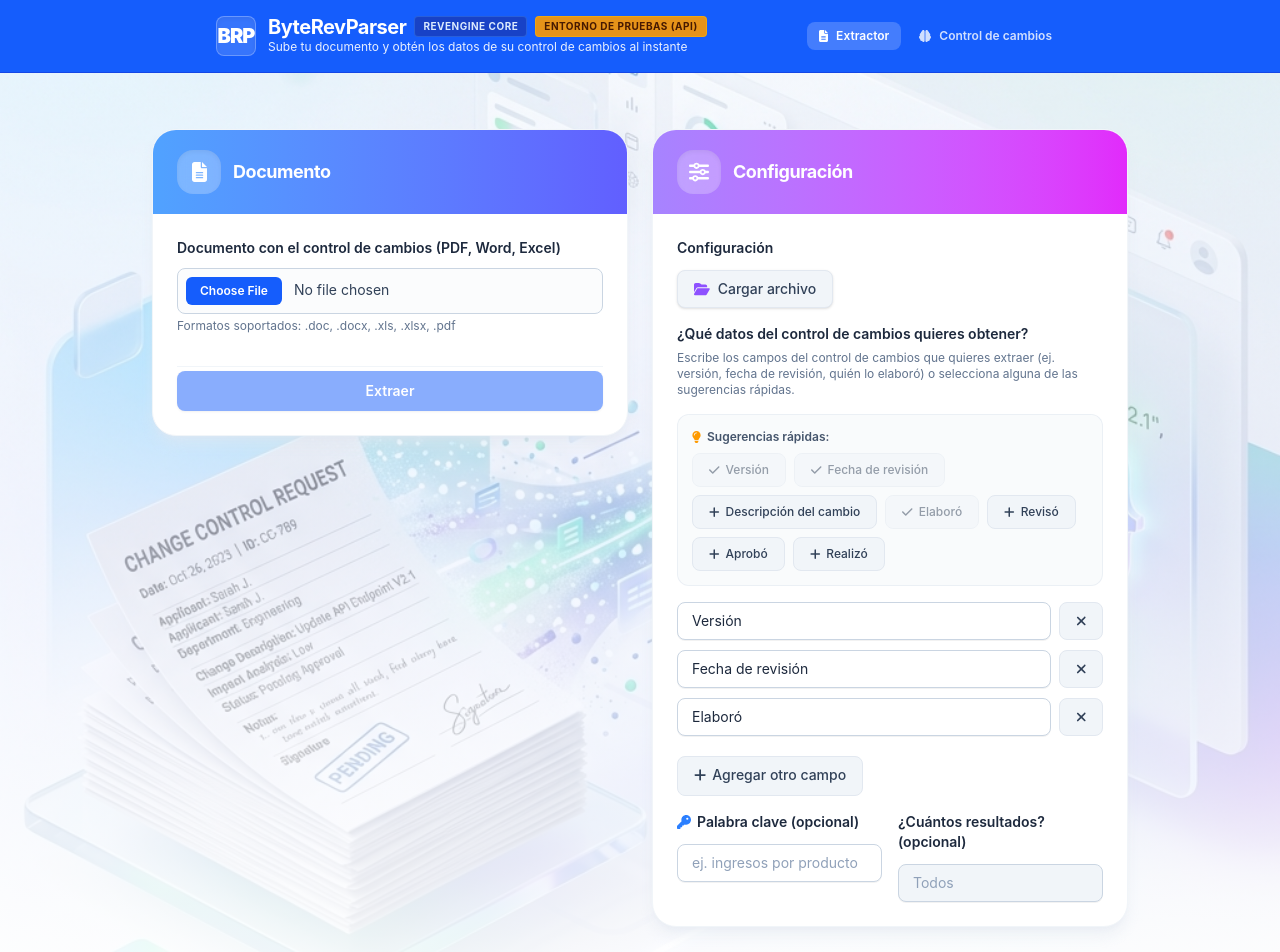
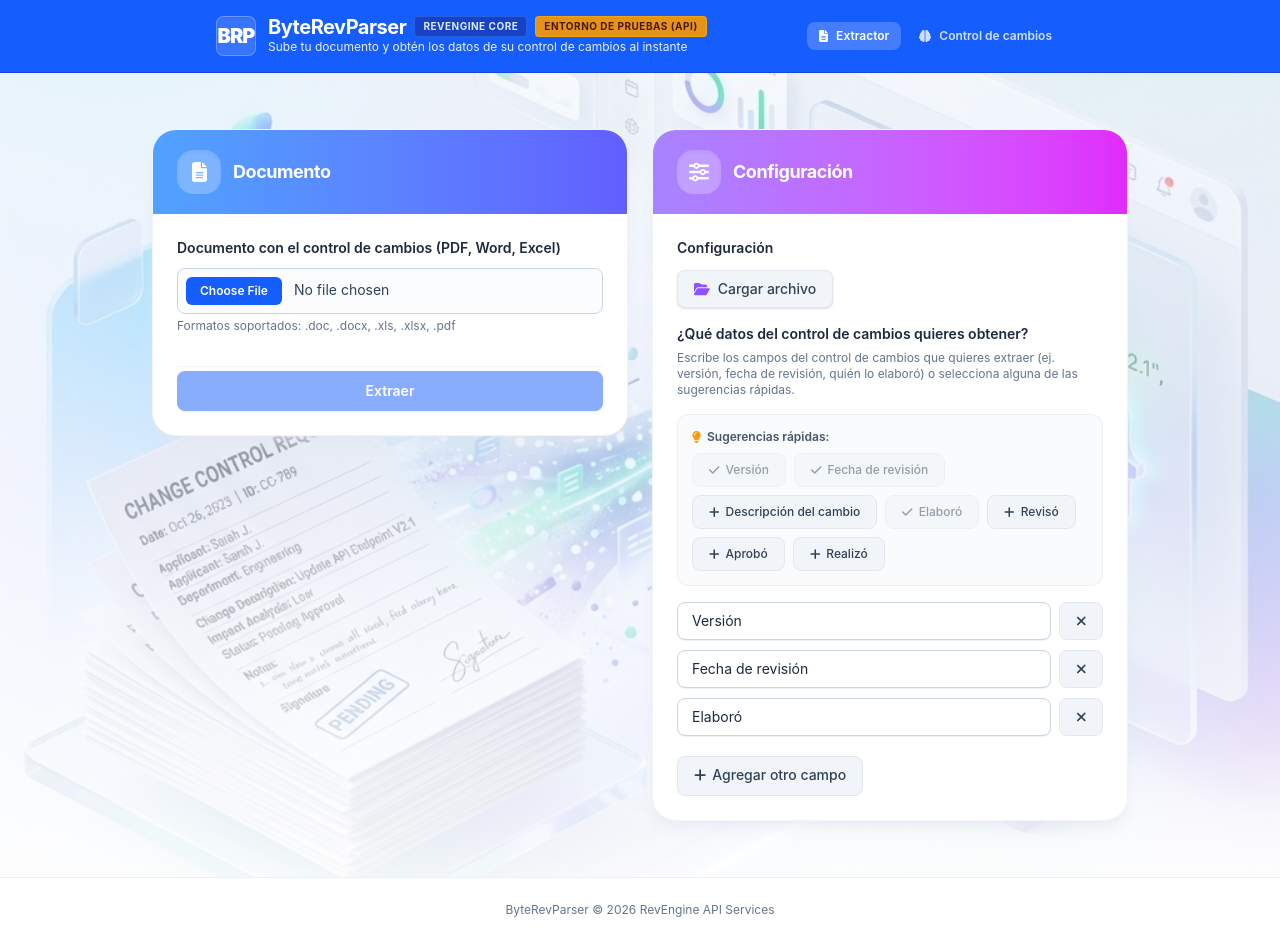
Before and after one commit to Edahi98/ByteRevParser, a React app in the folder frontend/: page / in a window 1280 px wide. Shown: the top 952 px of the page. Built offline with nearby package versions, Linux system fonts and the light colour scheme; the HTML template or start-up script is replaced by a standard one.

Commit message:
feat(frontend): simplify pipeline form to schema-only
Drops the mode selector remnants (pipelineModes.js was already
unreachable dead code) and the query/top_k reranking fields — schema
is now the only extra input, and the submit button is disabled until
at least one schema field is filled in.

```diff
--- a/frontend/src/components/molecules/QueryField.jsx
+++ /dev/null
@@ -1,22 +0,0 @@
-import { FontAwesomeIcon } from '@fortawesome/react-fontawesome'
-import { faKey } from '@fortawesome/free-solid-svg-icons'
-import { Label } from '../atoms/Label'
-import { TextInput } from '../atoms/TextInput'
-
-export function QueryField({ value, onChange, accent = 'blue' }) {
-  return (
-    <div className="flex flex-col gap-1.5">
-      <Label htmlFor="pipeline-query">
-        <FontAwesomeIcon icon={faKey} className="mr-1.5 text-blue-500" />
-        Palabra clave (opcional)
-      </Label>
-      <TextInput
-        id="pipeline-query"
-        value={value}
-        onChange={onChange}
-        placeholder="ej. ingresos por producto"
-        accent={accent}
-      />
-    </div>
-  )
-}
--- a/frontend/src/components/molecules/TopKField.jsx
+++ /dev/null
@@ -1,20 +0,0 @@
-import { Label } from '../atoms/Label'
-import { TextInput } from '../atoms/TextInput'
-
-export function TopKField({ value, onChange, disabled, accent = 'blue' }) {
-  return (
-    <div className="flex flex-col gap-1.5">
-      <Label htmlFor="pipeline-top-k">¿Cuántos resultados? (opcional)</Label>
-      <TextInput
-        id="pipeline-top-k"
-        type="number"
-        min={1}
-        value={value}
-        onChange={onChange}
-        placeholder="Todos"
-        disabled={disabled}
-        accent={accent}
-      />
-    </div>
-  )
-}
--- a/frontend/src/components/organisms/PipelineForm.jsx
+++ b/frontend/src/components/organisms/PipelineForm.jsx
@@ -6,9 +6,6 @@ import { GradientCard } from '../molecules/GradientCard'
 import { FileField } from '../molecules/FileField'
 import { SchemaBuilderField } from '../molecules/SchemaBuilderField'
 import { PipelineJsonField } from '../molecules/PipelineJsonField'
-import { QueryField } from '../molecules/QueryField'
-import { TopKField } from '../molecules/TopKField'
-import { pipelineModes } from '../../data/pipelineModes'
 import { useFileText } from '../../hooks/useFileText'
 
 export function PipelineForm({ onSubmit, isLoading }) {
@@ -16,8 +13,6 @@ export function PipelineForm({ onSubmit, isLoading }) {
   const [simpleFields, setSimpleFields] = useState(['Versión', 'Fecha de revisión', 'Elaboró'])
   const [pipeline, setPipeline] = useState(null)
   const [pipelineFileName, setPipelineFileName] = useState(null)
-  const [query, setQuery] = useState('')
-  const [topK, setTopK] = useState('')
 
   const loadPipelineFromFile = useFileText(setPipeline)
 
@@ -28,27 +23,21 @@ export function PipelineForm({ onSubmit, isLoading }) {
     loadPipelineFromFile(selectedFile)
   }
 
+  const validFields = simpleFields.map((f) => f.trim()).filter((f) => f.length > 0)
+
   const handleSubmit = (event) => {
     event.preventDefault()
-    if (!file || !pipeline) return
+    if (!file || !pipeline || validFields.length === 0) return
 
-    let finalSchema = null
-    const validFields = simpleFields.map((f) => f.trim()).filter((f) => f.length > 0)
-    if (validFields.length > 0) {
-      const schemaObj = {}
-      validFields.forEach((fieldName) => {
-        schemaObj[fieldName] = ''
-      })
-      finalSchema = JSON.stringify(schemaObj, null, 2)
-    }
+    const schemaObj = {}
+    validFields.forEach((fieldName) => {
+      schemaObj[fieldName] = ''
+    })
 
     onSubmit({
       file,
       pipeline,
-      mode: pipelineModes[0].value,
-      query: query || null,
-      topK: query ? topK || null : null,
-      schema: finalSchema,
+      schema: JSON.stringify(schemaObj, null, 2),
     })
   }
 
@@ -67,7 +56,7 @@ export function PipelineForm({ onSubmit, isLoading }) {
               <FileField accent="blue" fileName={file?.name} onChange={(event) => setFile(event.target.files[0] ?? null)} />
 
               <div className="pt-1 mt-4 border-t border-slate-100">
-                <Button type="submit" disabled={!file || !pipeline || isLoading}>
+                <Button type="submit" disabled={!file || !pipeline || validFields.length === 0 || isLoading}>
                   {isLoading ? (
                     <span className="inline-flex items-center justify-center gap-2">
                       <svg className="animate-spin h-4 w-4 text-white" viewBox="0 0 24 24" fill="none">
@@ -87,11 +76,6 @@ export function PipelineForm({ onSubmit, isLoading }) {
             <GradientCard icon={<FontAwesomeIcon icon={faSliders} />} title="Configuración" gradient="violet">
               <PipelineJsonField fileName={pipelineFileName} onLoadFile={handleLoadPipelineFile} />
               <SchemaBuilderField accent="violet" fields={simpleFields} onChange={setSimpleFields} />
-
-              <div className="grid grid-cols-1 sm:grid-cols-2 gap-4">
-                <QueryField value={query} onChange={(event) => setQuery(event.target.value)} />
-                <TopKField value={topK} onChange={(event) => setTopK(event.target.value)} disabled={!query} />
-              </div>
             </GradientCard>
           </div>
         </div>
--- a/frontend/src/components/organisms/ResultPanel.jsx
+++ b/frontend/src/components/organisms/ResultPanel.jsx
@@ -55,7 +55,7 @@ export function ResultPanel({ result, error, isLoading }) {
           </div>
           <div className="p-6">
             <pre className="w-full overflow-auto max-h-96 font-mono text-xs bg-slate-900 text-slate-100 rounded-2xl p-5 leading-relaxed shadow-inner">
-              {typeof result.result === 'string' ? result.result : JSON.stringify(result.result, null, 2)}
+              {JSON.stringify(result.result, null, 2)}
             </pre>
           </div>
         </div>
--- a/frontend/src/data/pipelineModes.js
+++ /dev/null
@@ -1,4 +0,0 @@
-export const pipelineModes = [
-  { value: 'text_list', label: 'Lista de fragmentos de texto (String List)' },
-  { value: 'pruned_xml', label: 'Estructura limpia en XML (Pruned XML)' },
-]
--- a/frontend/src/hooks/useExecutePipeline.js
+++ b/frontend/src/hooks/useExecutePipeline.js
@@ -6,7 +6,7 @@ export function useExecutePipeline() {
   const [error, setError] = useState(null)
   const [isLoading, setIsLoading] = useState(false)
 
-  const execute = async ({ file, pipeline, mode, query, topK, schema }) => {
+  const execute = async ({ file, pipeline, schema }) => {
     setIsLoading(true)
     setError(null)
     setResult(null)
@@ -15,10 +15,7 @@ export function useExecutePipeline() {
       const formData = new FormData()
       formData.append('file', file)
       formData.append('pipeline', pipeline)
-      formData.append('mode', mode)
-      if (query) formData.append('query', query)
-      if (query && topK) formData.append('top_k', topK)
-      if (schema) formData.append('schema', schema)
+      formData.append('schema', schema)
 
       const response = await fetch(EXECUTE_PIPELINE_URL, { method: 'POST', body: formData })
       const data = await response.json()
```
